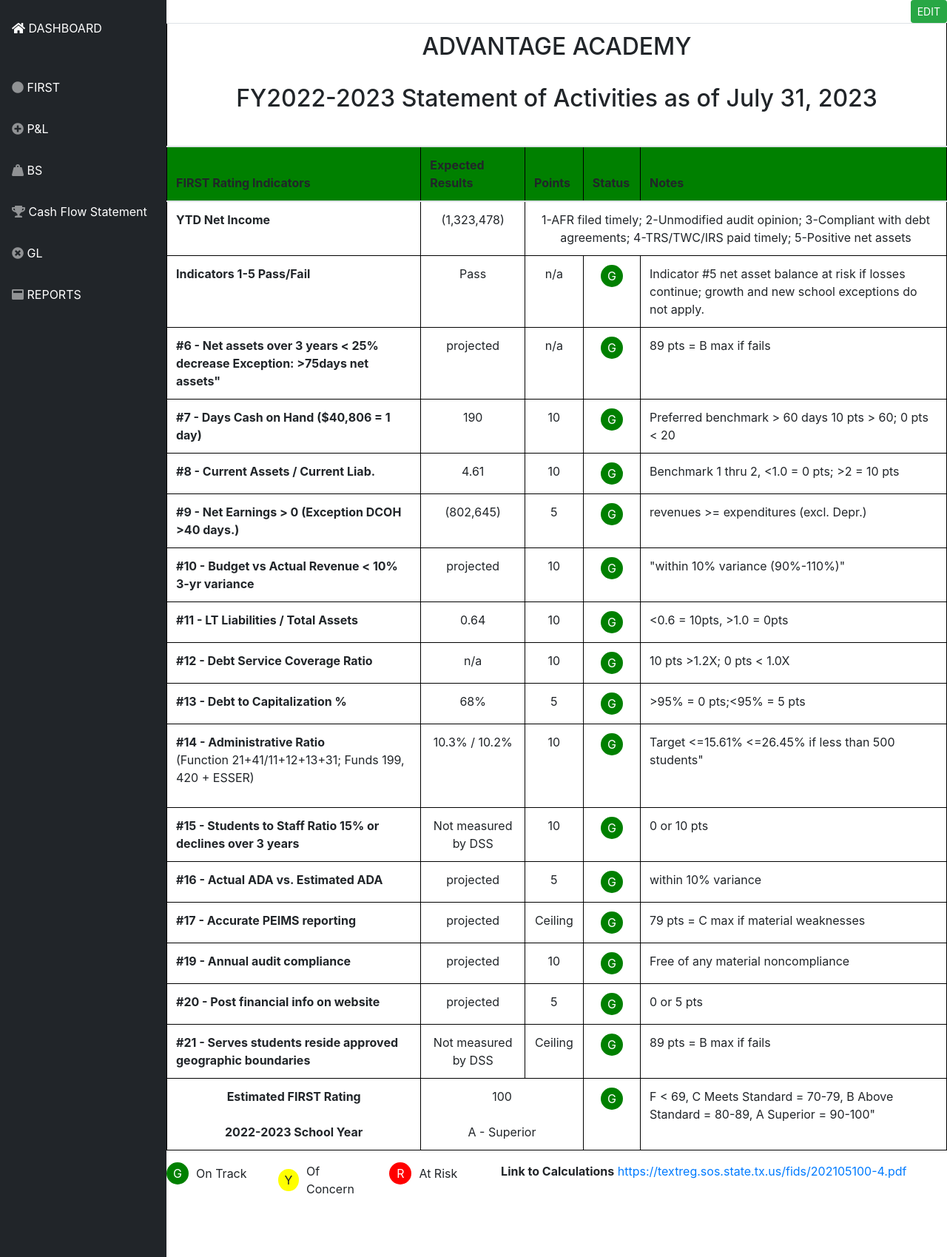
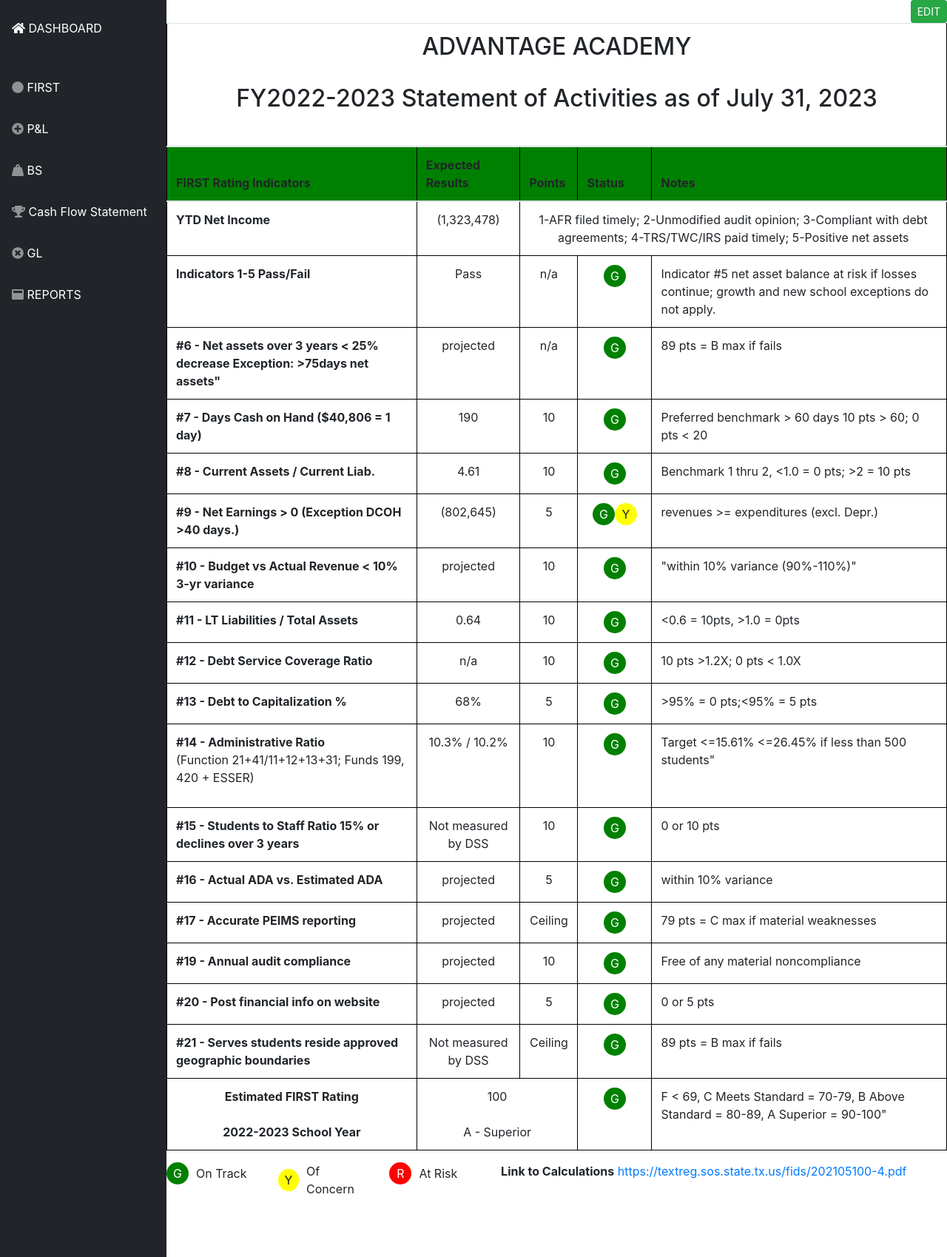
Before and after one commit to dss-edu/Financial, a Django app: page /first_advantage/ in a window 1280 px wide. Shown: the part 126-1825 px from the top of the page at 74% size. Run offline with Django 3.2, Linux system fonts and the light colour scheme; some libraries are stand-ins or nearby versions.

Commit message:
yellow-circle

```diff
--- a/config/finance/templates/dashboard/advantage/first_advantage.html
+++ b/config/finance/templates/dashboard/advantage/first_advantage.html
@@ -232,7 +232,20 @@
         <td style="text-align:center;">(802,645)</td>
         <td style="text-align:center;">5
         </td>
-        <td style="text-align:center;"><p class="green-circle">G</p></td>
+        <td style="text-align:center;width:100px;" >
+          <div class="row">
+            <div class="col-6 p-0">
+              <div>
+              <p class="green-circle mr-0">G</p>
+              </div>
+            </div>
+            <div class="col-6 p-0">
+              <div>
+              <p class="yellow-circle ml-0">Y</p>
+              </div>
+            </div>
+          </div>
+        </td>
         <td>revenues &gt;= expenditures
           (excl. Depr.)
         </td>
```
